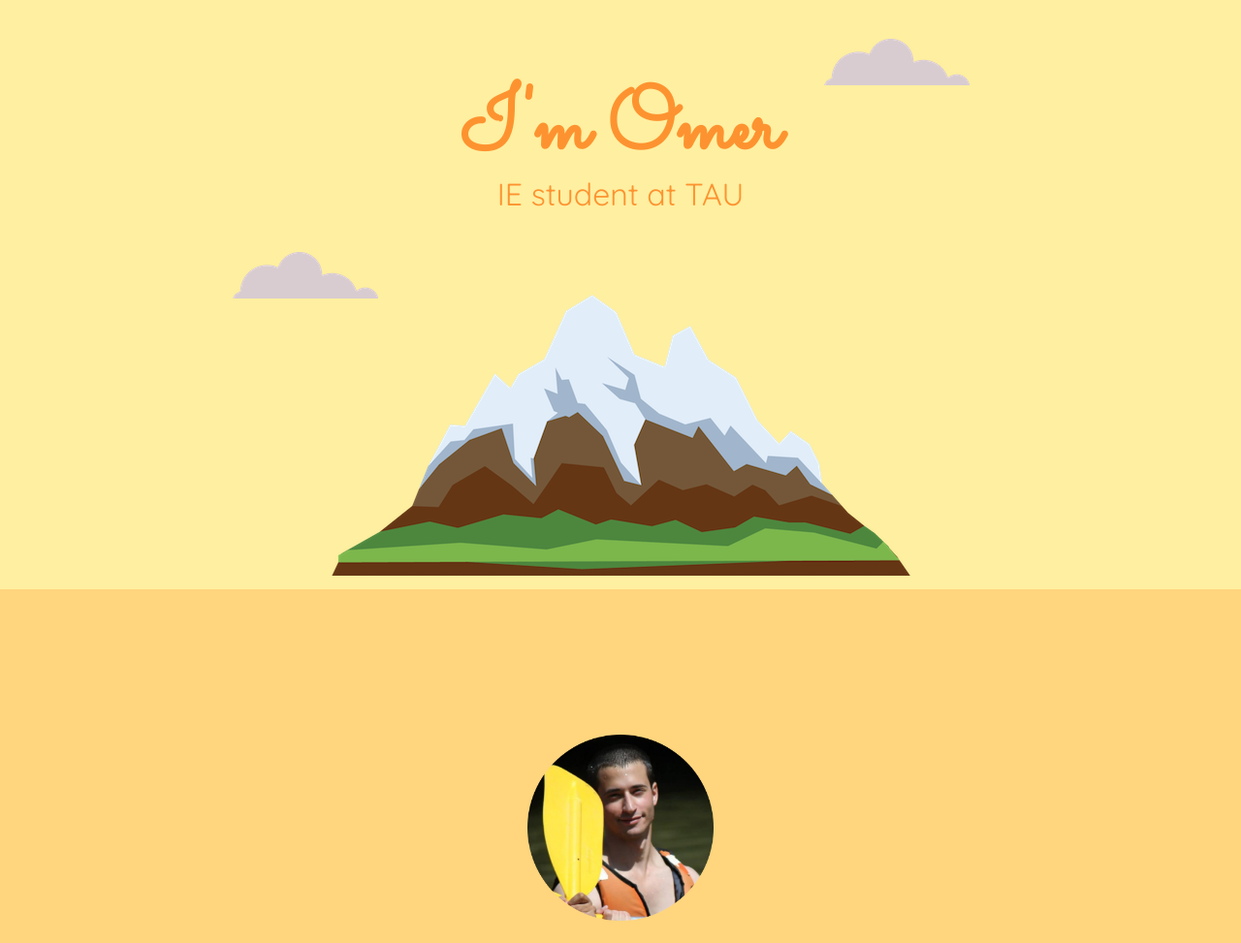
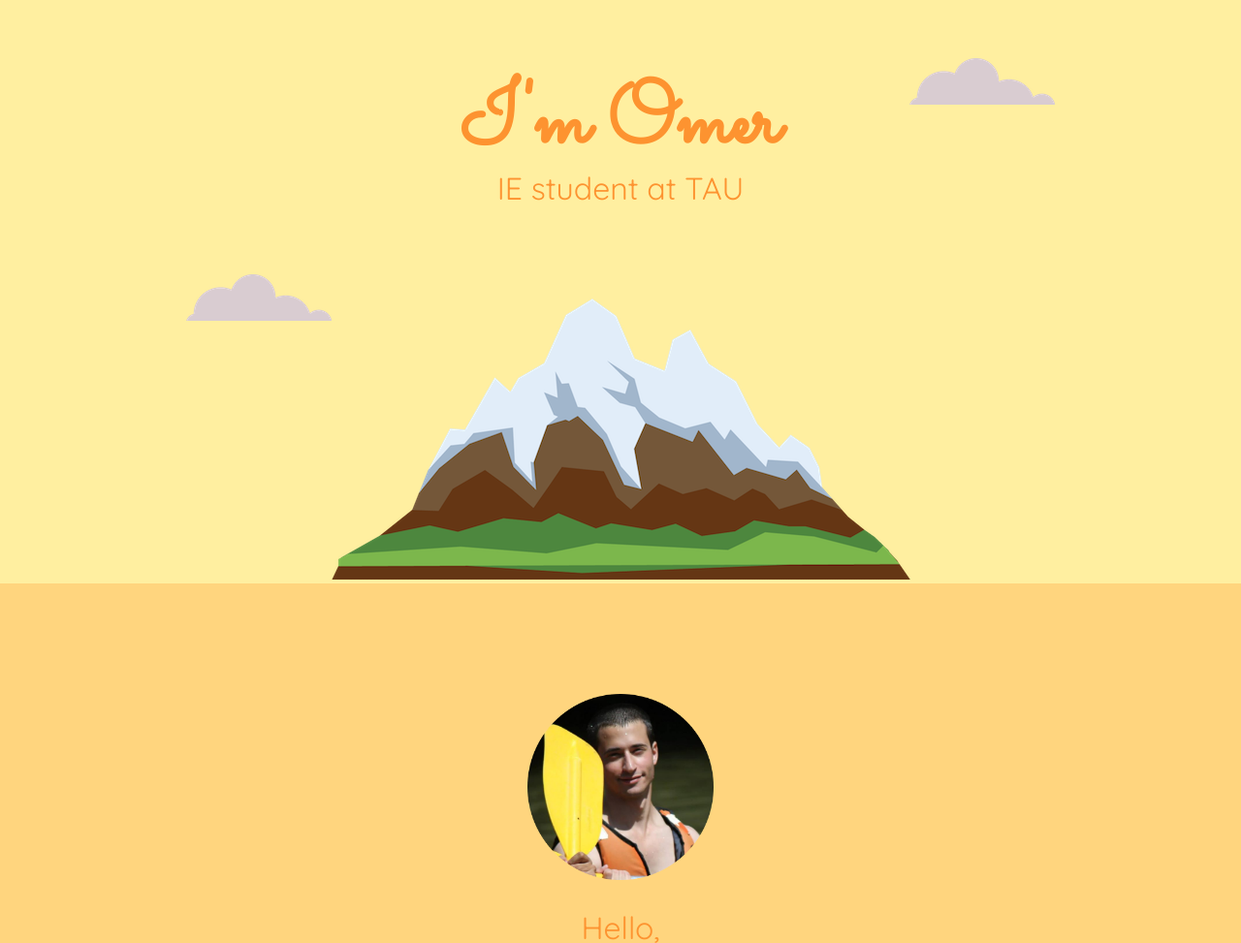
Before and after one commit to OmerMaayan/Omer-Maayan, a plain HTML site: page index.html in a window 1280 px wide. Shown: the top 973 px of the page at 97% size. Drawn offline with Linux system fonts and the light colour scheme.

Commit message:
3rd upload - fixing margins

```diff
--- a/css/styles.css
+++ b/css/styles.css
@@ -7,7 +7,7 @@ body {
 
 .top-container {
   background-color: #ffefa0;
-  padding-top: 70px;
+  padding-top: 5%;
   position: relative;
   /* it is relative to the body which is centered.
   If it was absolute, then it would have been in relation to the
@@ -66,24 +66,24 @@ hr {
   If the containing elemnet was not Relative, then this too was
   positioned according to the screen, instead of the position
   of the containing element (the top-container)*/
-  right: 280px;
-  top: 40px;
+  right: 15%;
+  top: 10%;
 }
 
 .bottom-cloud {
   position: absolute;
-  left: 240px;
-  bottom: 300px;
+  left: 15%;
+  bottom: 45%;
 }
 
 .mountain {
   position: relative;
-  bottom: 10px;
+  bottom: 5%%;
 }
 
 .middle-container {
   background-color: #ffd57e;
-  padding: 100px 0 50px;
+  padding: 5% 0;
 }
 
 .bottom-container {
@@ -118,7 +118,7 @@ hr {
 .skill-row-1 {
   text-align: left;
   line-height: 2;
-  margin: 20% auto 30%;
+  margin: 15% auto 30%;
 }
 
 .first-skill-img {
```
